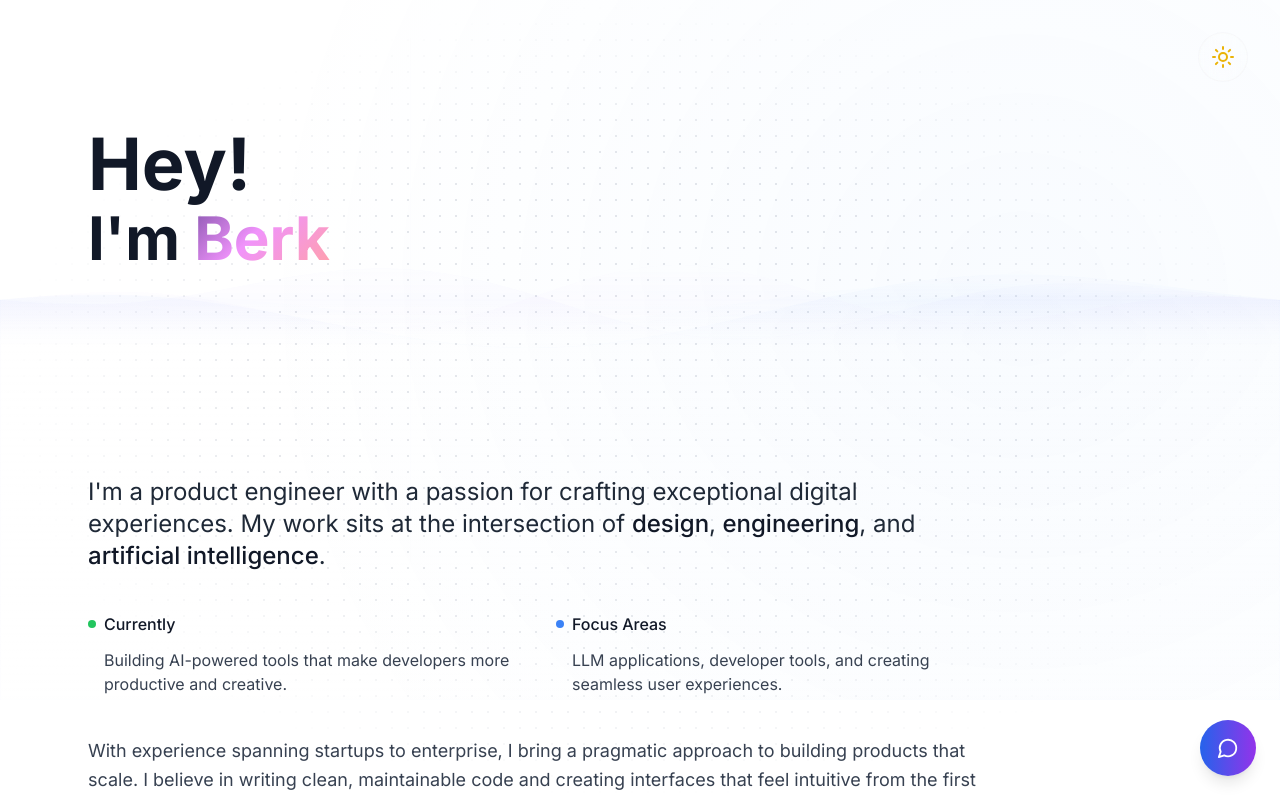
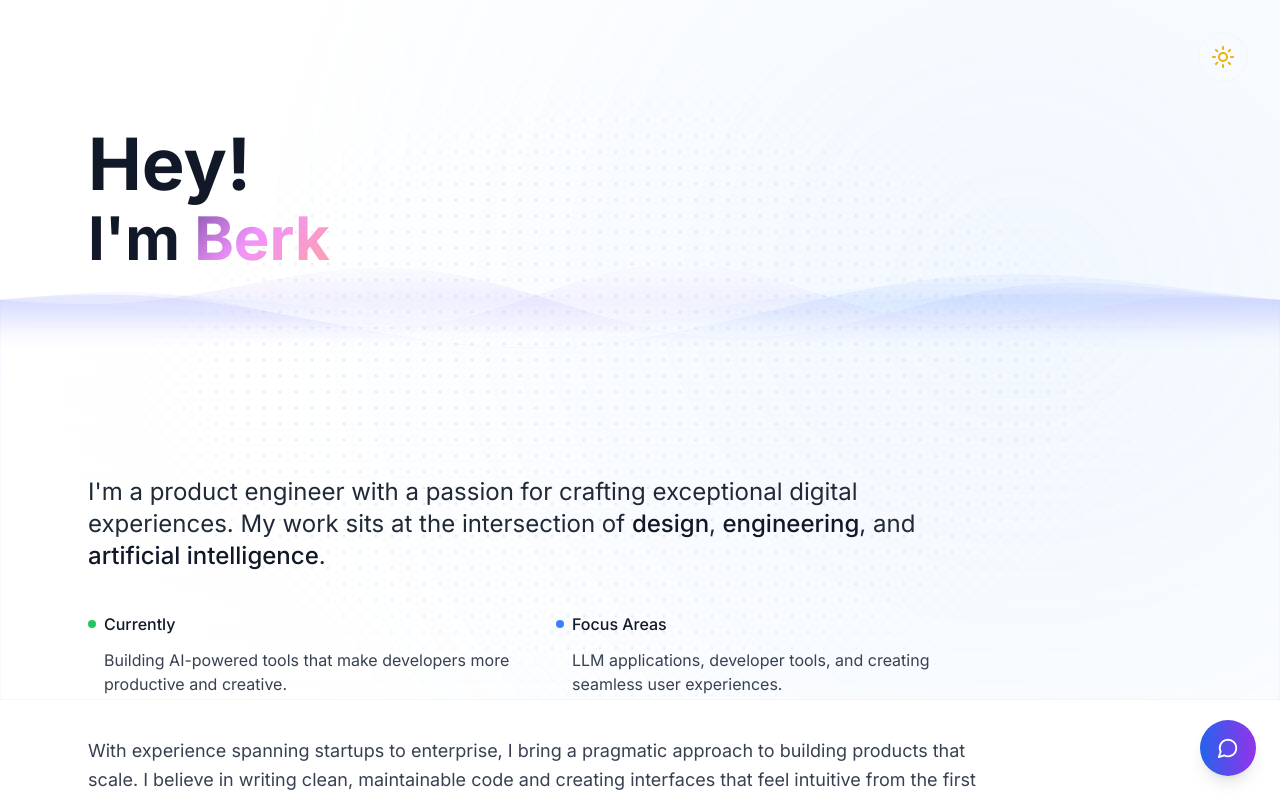
Before and after one commit to berkdurmus/berkdurmus.com, a Next.js app: page / in a window 1280 px wide. Shown: the top 800 px of the page. Built offline with nearby package versions, Linux system fonts and the light colour scheme.

Commit message:
feat(v1): make light theme more visible

```diff
--- a/src/components/ocean-waves.tsx
+++ b/src/components/ocean-waves.tsx
@@ -91,46 +91,46 @@ export function OceanWaves() {
           },
         ]
       : [
-          // Light mode - subtle and elegant
+          // Light mode - more visible, similar to dark mode
           {
             amplitude: 50,
             frequency: 0.005,
             speed: 0.015,
             offset: 0,
-            opacity: 0.08,
-            color: { r: 100, g: 150, b: 255 },
+            opacity: 0.18,
+            color: { r: 80, g: 130, b: 255 },
           },
           {
             amplitude: 40,
             frequency: 0.008,
             speed: 0.02,
             offset: Math.PI / 3,
-            opacity: 0.06,
-            color: { r: 120, g: 100, b: 255 },
+            opacity: 0.15,
+            color: { r: 100, g: 80, b: 255 },
           },
           {
             amplitude: 35,
             frequency: 0.01,
             speed: 0.025,
             offset: Math.PI / 2,
-            opacity: 0.05,
-            color: { r: 180, g: 120, b: 255 },
+            opacity: 0.12,
+            color: { r: 160, g: 100, b: 255 },
           },
           {
             amplitude: 30,
             frequency: 0.003,
             speed: 0.01,
             offset: Math.PI,
-            opacity: 0.04,
-            color: { r: 150, g: 180, b: 255 },
+            opacity: 0.1,
+            color: { r: 120, g: 160, b: 255 },
           },
           {
             amplitude: 25,
             frequency: 0.006,
             speed: 0.018,
             offset: Math.PI * 1.5,
-            opacity: 0.03,
-            color: { r: 100, g: 200, b: 255 },
+            opacity: 0.08,
+            color: { r: 80, g: 180, b: 255 },
           },
         ];
 
@@ -237,7 +237,7 @@ export function OceanWaves() {
       <canvas
         ref={canvasRef}
         className="absolute inset-0 w-full h-full"
-        style={{ opacity: isDarkMode ? 0.6 : 0.4 }}
+        style={{ opacity: isDarkMode ? 0.6 : 0.55 }}
       />
 
       {/* Overlay gradient for depth */}
@@ -256,11 +256,11 @@ export function OceanWaves() {
                 "radial-gradient(circle at 20% 50%, rgba(150, 200, 255, 0.15) 0%, transparent 70%)",
               ]
             : [
-                "radial-gradient(circle at 20% 50%, rgba(120, 150, 255, 0.05) 0%, transparent 70%)",
-                "radial-gradient(circle at 50% 50%, rgba(150, 120, 255, 0.05) 0%, transparent 70%)",
-                "radial-gradient(circle at 80% 50%, rgba(120, 180, 255, 0.05) 0%, transparent 70%)",
-                "radial-gradient(circle at 50% 50%, rgba(150, 120, 255, 0.05) 0%, transparent 70%)",
-                "radial-gradient(circle at 20% 50%, rgba(120, 150, 255, 0.05) 0%, transparent 70%)",
+                "radial-gradient(circle at 20% 50%, rgba(120, 150, 255, 0.10) 0%, transparent 70%)",
+                "radial-gradient(circle at 50% 50%, rgba(150, 120, 255, 0.10) 0%, transparent 70%)",
+                "radial-gradient(circle at 80% 50%, rgba(120, 180, 255, 0.10) 0%, transparent 70%)",
+                "radial-gradient(circle at 50% 50%, rgba(150, 120, 255, 0.10) 0%, transparent 70%)",
+                "radial-gradient(circle at 20% 50%, rgba(120, 150, 255, 0.10) 0%, transparent 70%)",
               ],
         }}
         transition={{
@@ -274,11 +274,13 @@ export function OceanWaves() {
       <motion.div
         className="absolute inset-0 overflow-hidden"
         initial={{ opacity: 0 }}
-        animate={{ opacity: 0.2 }}
+        animate={{ opacity: isDarkMode ? 0.2 : 0.3 }}
         transition={{ delay: 1, duration: 2 }}
       >
         <motion.div
-          className="absolute -top-1/2 left-1/4 w-px h-[200%] bg-gradient-to-b from-transparent via-blue-400/10 to-transparent"
+          className={`absolute -top-1/2 left-1/4 w-px h-[200%] bg-gradient-to-b from-transparent ${
+            isDarkMode ? "via-blue-400/10" : "via-blue-500/15"
+          } to-transparent`}
           animate={{
             x: [0, 100, 0],
             opacity: [0.2, 0.3, 0.2],
@@ -291,7 +293,9 @@ export function OceanWaves() {
           style={{ transform: "rotate(12deg)" }}
         />
         <motion.div
-          className="absolute -top-1/2 left-1/2 w-px h-[200%] bg-gradient-to-b from-transparent via-purple-400/10 to-transparent"
+          className={`absolute -top-1/2 left-1/2 w-px h-[200%] bg-gradient-to-b from-transparent ${
+            isDarkMode ? "via-purple-400/10" : "via-purple-500/15"
+          } to-transparent`}
           animate={{
             x: [0, -80, 0],
             opacity: [0.15, 0.25, 0.15],
@@ -305,7 +309,9 @@ export function OceanWaves() {
           style={{ transform: "rotate(-8deg)" }}
         />
         <motion.div
-          className="absolute -top-1/2 right-1/3 w-px h-[200%] bg-gradient-to-b from-transparent via-cyan-400/10 to-transparent"
+          className={`absolute -top-1/2 right-1/3 w-px h-[200%] bg-gradient-to-b from-transparent ${
+            isDarkMode ? "via-cyan-400/10" : "via-cyan-500/15"
+          } to-transparent`}
           animate={{
             x: [0, 60, 0],
             opacity: [0.1, 0.2, 0.1],
```
